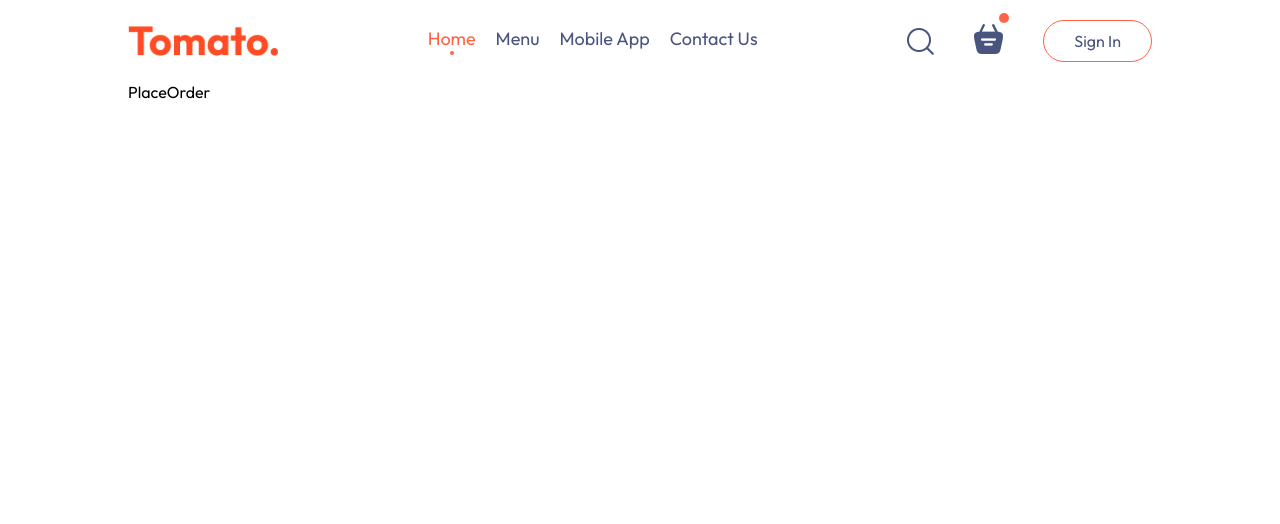
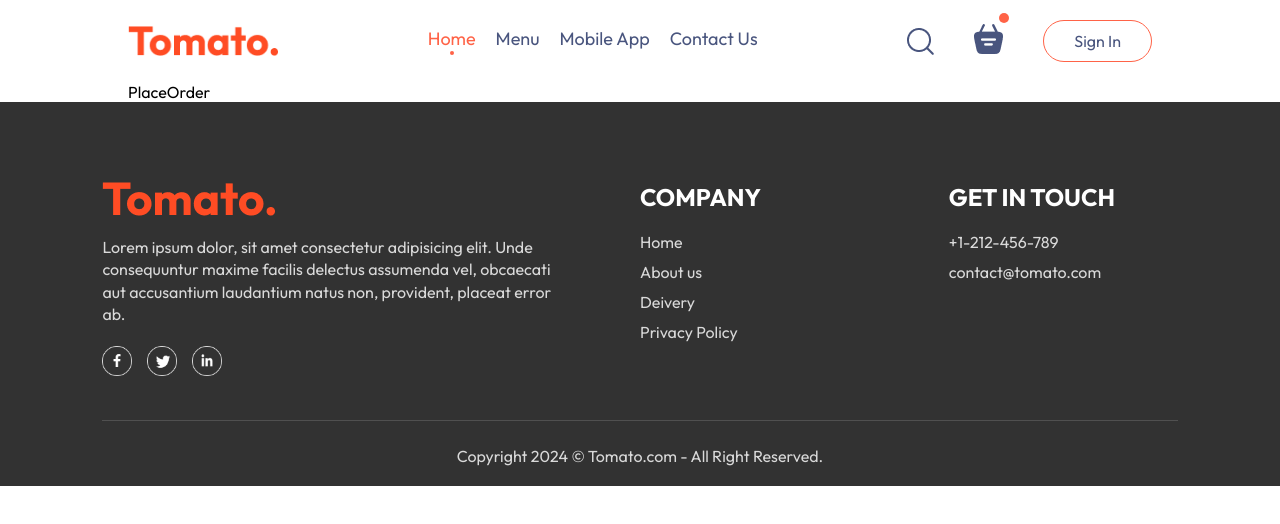
Before and after one commit to ishanaryan1602/Food-Delivery, a React (Vite) app: page /order in a window 1280 px wide. Shown: the top 524 px of the page. Built offline with nearby package versions, Linux system fonts and the light colour scheme; the HTML template or start-up script is replaced by a standard one.

Commit message:
basic front end complete

```diff
--- a/src/App.jsx
+++ b/src/App.jsx
@@ -3,10 +3,12 @@ import Navbar from "./Components/Navbar/Navbar"
 import Home from "./Pages/Home/Home"
 import Cart from "./Pages/Cart/Cart"
 import PlaceOrder from "./Pages/PlaceOrder/PlaceOrder"
+import Footer from "./Components/Footer/Footer"
 
 function App() {
 
   return (
+    <>
       <div className="app">
         <Navbar />
         <Routes>
@@ -15,6 +17,8 @@ function App() {
           <Route path='/order' element={<PlaceOrder />} />
         </Routes>
       </div>
+      <Footer />
+    </>
   )
 }
 
--- a/src/Components/FoodDisplay/FoodDisplay.css
+++ b/src/Components/FoodDisplay/FoodDisplay.css
@@ -1,5 +1,6 @@
 .food-display {
   margin-top: 30px;
+  margin-bottom: 50px;
 }
 
 .food-display h2 {
--- a/src/Components/FoodDisplay/FoodDisplay.jsx
+++ b/src/Components/FoodDisplay/FoodDisplay.jsx
@@ -39,7 +39,7 @@ const FoodDisplay = ({ category }) => {
         <div className='food-display' id='food-display'>
             <h2>Top dishes near you</h2>
             <div className="food-display-list">
-                {filteredFoodList.map(item => (<FoodItem key={item._id} id={item._id} name={item.name} image={item.image} price={item.price} description={item.description} />))}
+                {filteredFoodList?.map(item => (<FoodItem key={item._id} id={item._id} name={item.name} image={item.image} price={item.price} description={item.description} />))}
             </div>
         </div>
     );
--- /dev/null
+++ b/src/Components/Footer/Footer.css
@@ -0,0 +1,61 @@
+.footer {
+  color: #d9d9d9;
+  background: #323232;
+  display: flex;
+  flex-direction: column;
+  align-items: center;
+  gap: 20px;
+  padding: 20px 8vw;
+  padding-top: 80px;
+}
+
+.footer-content {
+  width: 100%;
+  display: grid;
+  grid-template-columns: 2fr 1fr 1fr;
+  gap: 80px;
+}
+
+.footer-content-left,
+.footer-content-right,
+.footer-content-center {
+  display: flex;
+  flex-direction: column;
+  align-items: start;
+  gap: 20px;
+}
+
+.footer-content-left li,
+.footer-content-right li,
+.footer-content-center li {
+  list-style: none;
+  margin-bottom: 10px;
+  cursor: pointer;
+}
+
+.footer-content-right h2,
+.footer-content-center h2 {
+    color: white;
+}
+
+.footer-content-left p {
+  line-height: 1.4;
+}
+
+.footer-social-icons img{
+    width: 30px;
+    margin-right: 15px;
+}
+
+.footer hr{
+    margin: 20px 0;
+    margin-bottom: 5px;
+    width: 100%;
+    border: 1px solid rgba(255, 255, 255, 0.144);
+    border-bottom: 0px;
+}
+
+/* jira
+project management
+
+activity tracker  */
--- /dev/null
+++ b/src/Components/Footer/Footer.jsx
@@ -0,0 +1,41 @@
+import React from 'react'
+import './Footer.css'
+import { assets } from '../../assets/assets'
+
+const Footer = () => {
+    return (
+        <div className='footer' id='footer'>
+            <div className="footer-content">
+                <div className='footer-content-left'>
+                    <img src={assets.logo} alt="" />
+                    <p>Lorem ipsum dolor, sit amet consectetur adipisicing elit. Unde consequuntur maxime facilis delectus assumenda vel, obcaecati aut accusantium laudantium natus non, provident, placeat error ab.</p>
+                    <div className="footer-social-icons">
+                        <img src={assets.facebook_icon} alt="" />
+                        <img src={assets.twitter_icon} alt="" />
+                        <img src={assets.linkedin_icon} alt="" />
+                    </div>
+                </div>
+                <div className='footer-content-center'>
+                    <h2>COMPANY</h2>
+                    <ul>
+                        <li>Home</li>
+                        <li>About us</li>
+                        <li>Deivery</li>
+                        <li>Privacy Policy</li>
+                    </ul>
+                </div>
+                <div className='footer-content-right'>
+                    <h2>GET IN TOUCH</h2>
+                    <ul>
+                        <li>+1-212-456-789</li>
+                        <li>contact@tomato.com</li>
+                    </ul>
+                </div>
+            </div>
+            <hr />
+            <p className="foooter-copyright">Copyright 2024 &#169; Tomato.com - All Right Reserved.</p>
+        </div>
+    )
+}
+
+export default Footer
```
Lines whose indentation alone changed are shown as unchanged.
